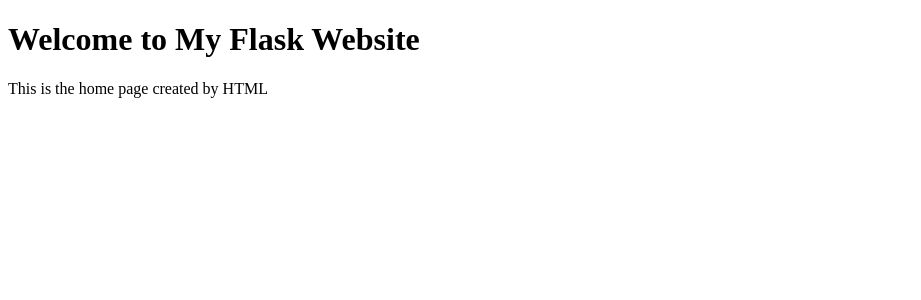
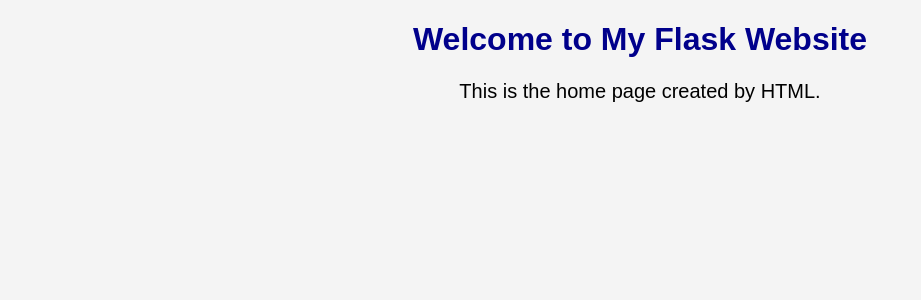
Before and after one commit to HimaniNimma/Flask_Course, a Flask app: page / in a window 1280 px wide. Shown: the top 300 px of the page, without its empty margins (0-921 px from the left). Run offline with Flask 3, Linux system fonts and the light colour scheme.

Commit message:
Add static folder and connect CSS to Flask

```diff
--- /dev/null
+++ b/static/css/style.css
@@ -0,0 +1,14 @@
+body {
+    background-color: #f4f4f4;
+    font-family: Arial, sans-serif;
+}
+
+h1 {
+    color: darkblue;
+    text-align: center;
+}
+
+p {
+    text-align: center;
+    font-size: 20px;
+}
--- a/templates/index.html
+++ b/templates/index.html
@@ -1,10 +1,14 @@
 <!DOCTYPE html>
 <html>
 <head>
-    <title>Welcome to my first Flask Application!</title>
+    <title>My Flask Website</title>
+    <link rel="stylesheet" href="{{ url_for('static', filename='css/style.css') }}">
 </head>
 <body>
+
     <h1>Welcome to My Flask Website</h1>
-    <p>This is the home page created by HTML</p>
+
+    <p>This is the home page created by HTML.</p>
+
 </body>
 </html>
```
